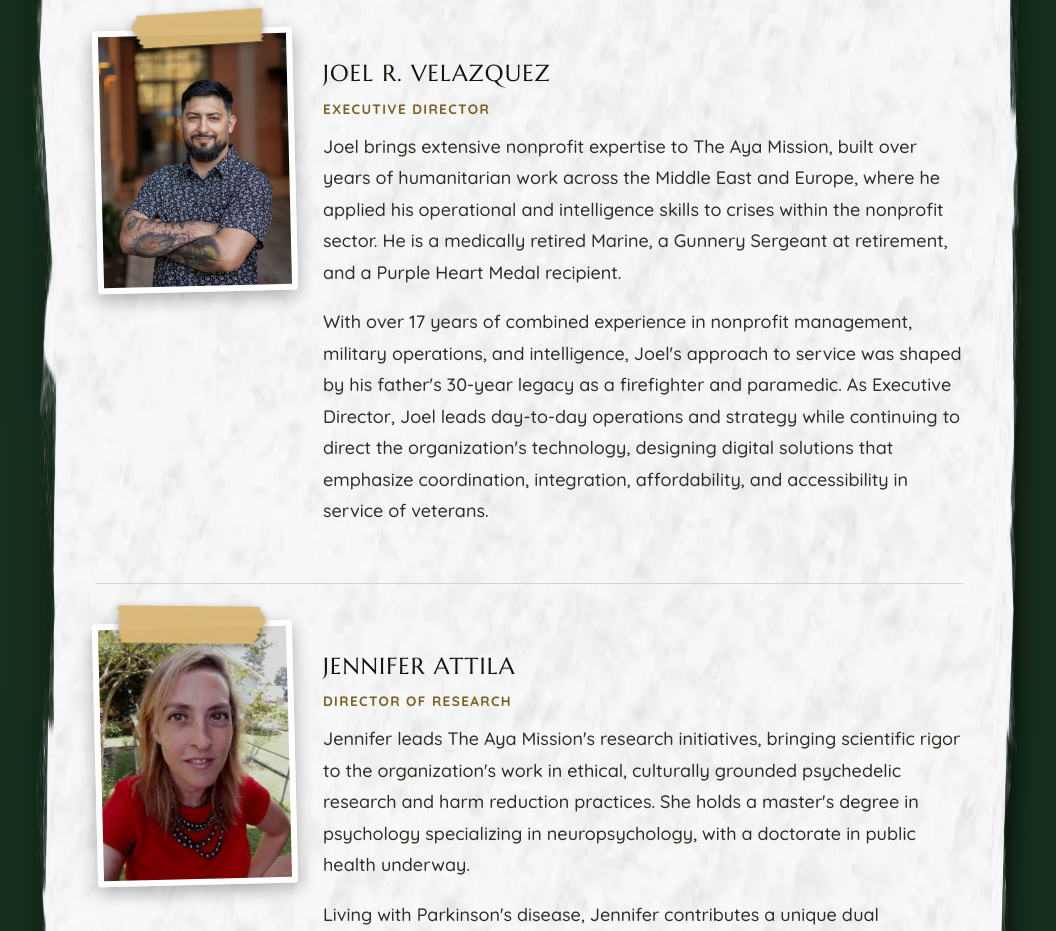
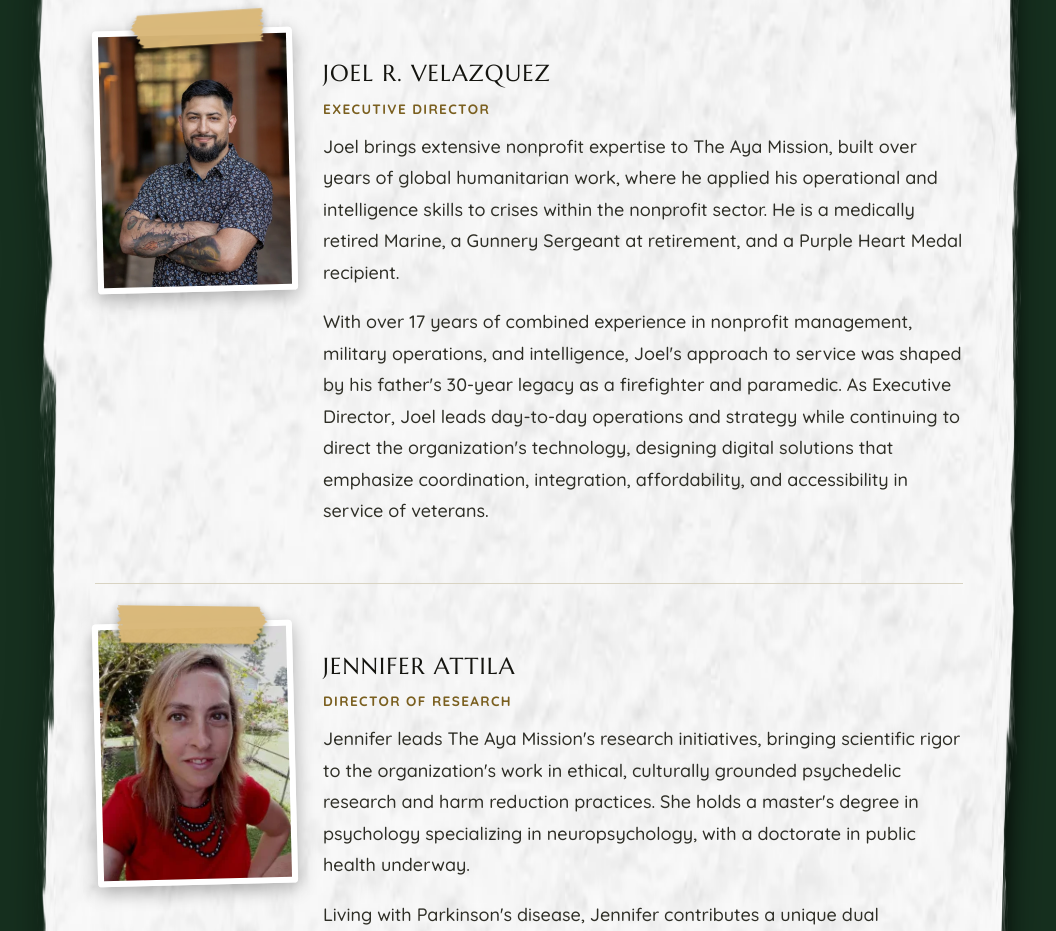
Before and after one commit to The-Aya-Mission/TAM-website, a plain HTML site: page team.html in a window 1280 px wide. Shown: the part 1320-2251 px from the top of the page, without its empty margins (111-1167 px from the left). Drawn offline with Linux system fonts and the light colour scheme; no server answers.

Commit message:
Joel bio: global humanitarian work

```diff
--- a/team.html
+++ b/team.html
@@ -100,7 +100,7 @@
         <div>
         <h3>Joel R. Velazquez</h3>
         <div class="role">Executive Director</div>
-        <p>Joel brings extensive nonprofit expertise to The Aya Mission, built over years of humanitarian work across the Middle East and Europe, where he applied his operational and intelligence skills to crises within the nonprofit sector. He is a medically retired Marine, a Gunnery Sergeant at retirement, and a Purple Heart Medal recipient.</p>
+        <p>Joel brings extensive nonprofit expertise to The Aya Mission, built over years of global humanitarian work, where he applied his operational and intelligence skills to crises within the nonprofit sector. He is a medically retired Marine, a Gunnery Sergeant at retirement, and a Purple Heart Medal recipient.</p>
         <p>With over 17 years of combined experience in nonprofit management, military operations, and intelligence, Joel's approach to service was shaped by his father's 30-year legacy as a firefighter and paramedic. As Executive Director, Joel leads day-to-day operations and strategy while continuing to direct the organization's technology, designing digital solutions that emphasize coordination, integration, affordability, and accessibility in service of veterans.</p>
         </div>
       </div>
```
